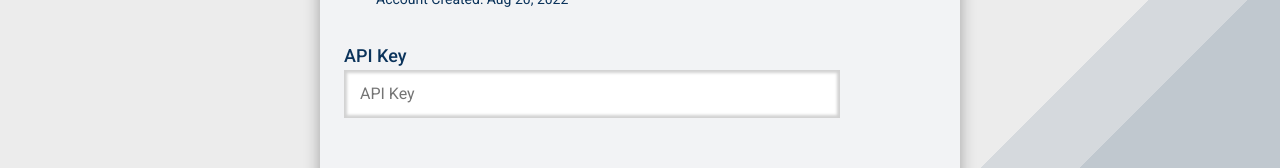
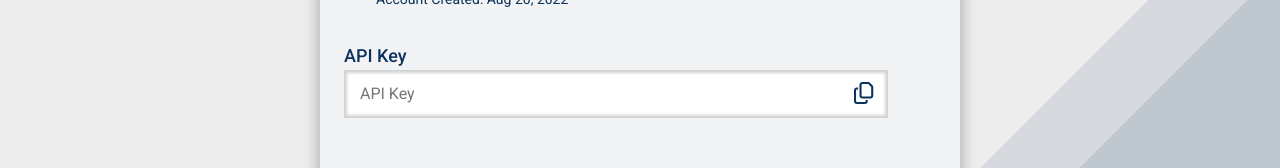
Before and after one commit to dnitecki/finfetch-ui, a React (Create React App) app: page /api/account in a window 1280 px wide. Shown: the part 333-501 px from the top of the page. Built offline with nearby package versions, Linux system fonts and the light colour scheme; no server answers.

Commit message:
add copy icon

```diff
--- a/package.json
+++ b/package.json
@@ -4,6 +4,7 @@
   "private": true,
   "dependencies": {
     "@fortawesome/fontawesome-svg-core": "^6.1.1",
+    "@fortawesome/free-regular-svg-icons": "^6.1.2",
     "@fortawesome/free-solid-svg-icons": "^6.1.1",
     "@fortawesome/react-fontawesome": "^0.2.0",
     "@material-ui/core": "^4.12.4",
--- a/src/apps/finfetch-api/pages/account/Account.jsx
+++ b/src/apps/finfetch-api/pages/account/Account.jsx
@@ -3,7 +3,8 @@ import "./Account.scss";
 import { Helmet } from "react-helmet";
 import { getUserAccount } from "../../../../requests/Requests";
 import { FontAwesomeIcon } from "@fortawesome/react-fontawesome";
-import { faUser, faRotate } from "@fortawesome/free-solid-svg-icons";
+import { faUser, faRotate, faCheck } from "@fortawesome/free-solid-svg-icons";
+import { faCopy } from "@fortawesome/free-regular-svg-icons";
 import Moment from "moment";
 import { NavLink } from "react-router-dom";
 
@@ -52,6 +53,11 @@ export default function Account() {
               value={info?.key}
               placeholder="API Key"
             />
+            <div className="account-copy">
+              <div className="account-copy-icon">
+                <FontAwesomeIcon icon={faCopy} />
+              </div>
+            </div>
           </div>
           <div className="account-button-container">
             <div className="account-buttons">
--- a/src/apps/finfetch-api/pages/account/Account.scss
+++ b/src/apps/finfetch-api/pages/account/Account.scss
@@ -131,8 +131,9 @@
   font-size: 14px;
 }
 .account-key {
-  padding: 0.5rem;
+  display: flex;
   width: fit-content;
+  align-items: center;
   background-color: #fff;
   box-shadow: inset 0px 0px 3px 3px rgba(0, 0, 0, 0.179);
 }
@@ -142,6 +143,7 @@
   border: none;
   font-size: 16px;
   padding: 0.5rem;
+  margin: 0.5rem;
 }
 .key-label {
   margin-top: 2.2rem;
@@ -161,6 +163,21 @@
   animation: spin-animation 1s ease-in-out infinite;
   animation-timing-function: linear;
 }
+.account-copy {
+  height: 100%;
+  width: 3rem;
+  padding: 0.5rem;
+  display: flex;
+  align-items: center;
+  justify-content: center;
+}
+.account-copy-icon {
+  font-size: 22px;
+  color: #0b335b;
+}
+.account-copy:hover {
+  cursor: pointer;
+}
 @keyframes spin-animation {
   0% {
     transform: rotate(0deg);
```
Also changed, not shown: 1 other file (tests, documents, lock files or other folders).
